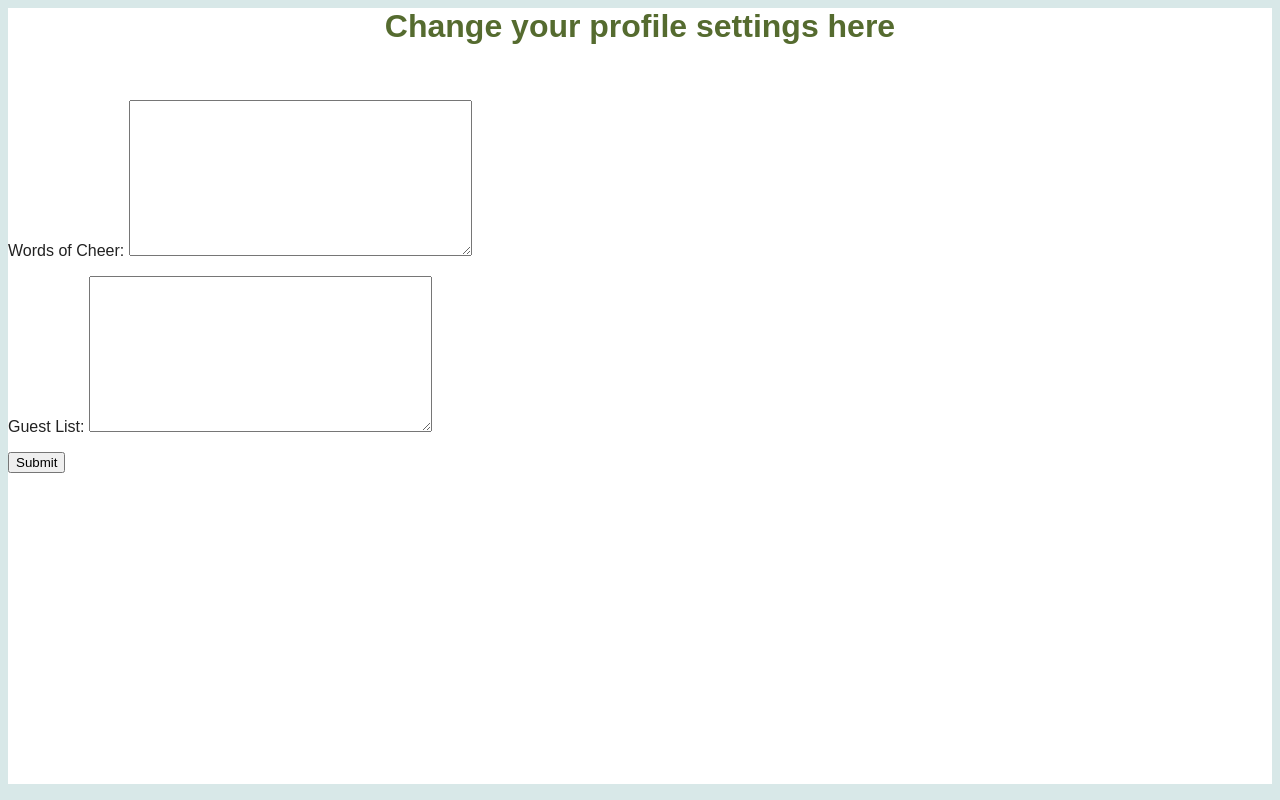
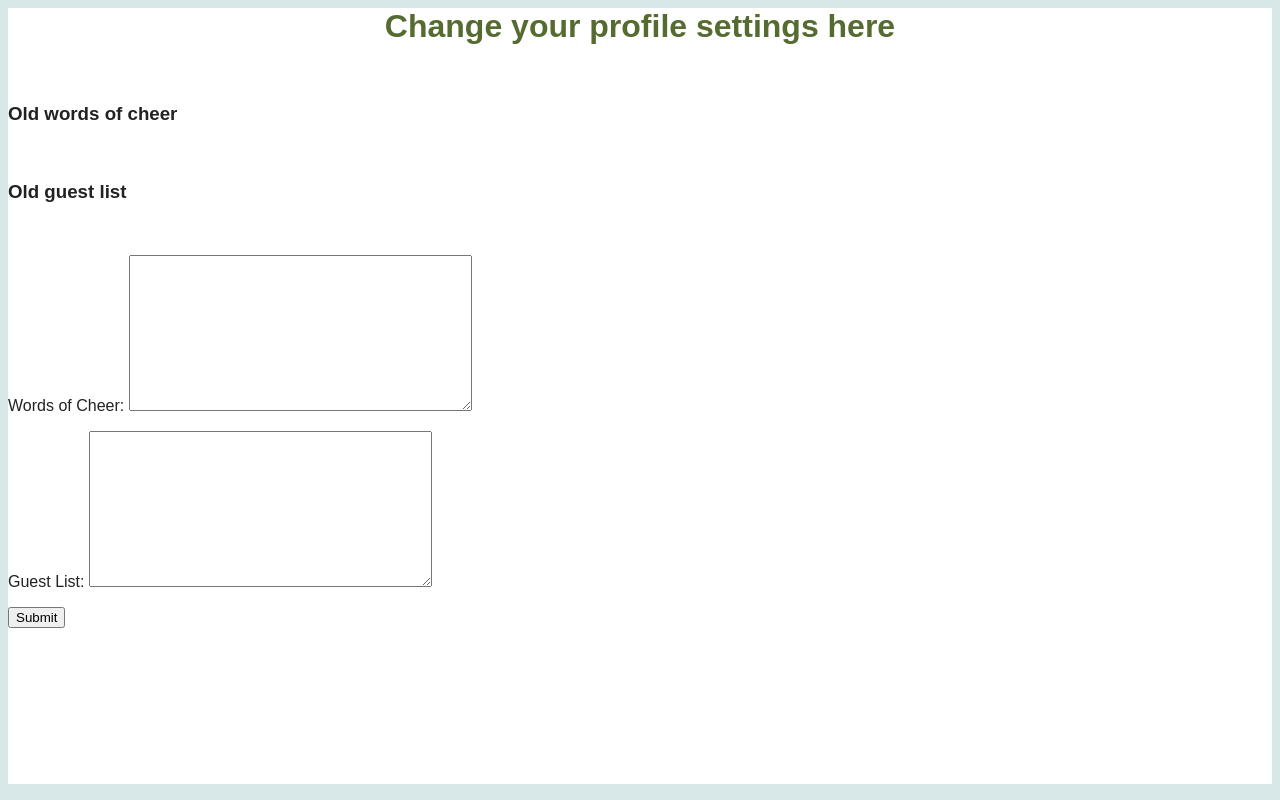
Before and after one commit to Louicha/inaeternum, a Django app: page /accounts/profile/ in a window 1280 px wide. Run offline with Django 3.2, Linux system fonts and the light colour scheme; a user stored in the database is signed in; data comes from the database, SQL or seed files in the repository; both versions use the stored data as it was after the commit.

Commit message:
add current settings to profile settings page

```diff
--- a/polls/templates/registration/profile.html
+++ b/polls/templates/registration/profile.html
@@ -1,8 +1,18 @@
 <body>
 <h1>Change your profile settings here</h1><br>
+<p>
+    <h3>Old words of cheer</h3>
+    <br>
+    {{ words_of_cheer }}
+</p>
+<p>
+    <h3>Old guest list</h3>
+    <br>
+    {{ guest_list }}
+</p>
 <link type="text/css" rel="stylesheet" href="../../static/style.css">
 <form action='/accounts/profile/' method='post'>{% csrf_token %}
-{{ form.as_p }}
-<input type='submit' value='Submit' />
+    {{ form.as_p }}
+    <input type='submit' value='Submit'/>
 </form>
 </body>
--- a/polls/views.py
+++ b/polls/views.py
@@ -7,9 +7,9 @@ from django.shortcuts import render, HttpResponse
 from django.contrib.auth.forms import UserCreationForm
 from .forms import ProfileSettingsForm
 
+
 def index(request):
     return render(request, os.path.join('polls', 'static', 'StartInformation.html'))
-
 
 def register(request):
     # form data is send to the server
@@ -34,4 +34,11 @@ def settings(request):
     else:
         user_profile = request.user.profile
         form = ProfileSettingsForm(instance=user_profile)
-        return render(request, 'registration/profile.html', {'form': form})
+        words_of_cheer = user_profile.cheer
+        guest_list = user_profile.guest_list
+        context = {
+            'words_of_cheer': words_of_cheer,
+            'guest_list': guest_list,
+            'form': form
+        }
+        return render(request, 'registration/profile.html', context)
```
Also changed, not shown: db.sqlite3.
